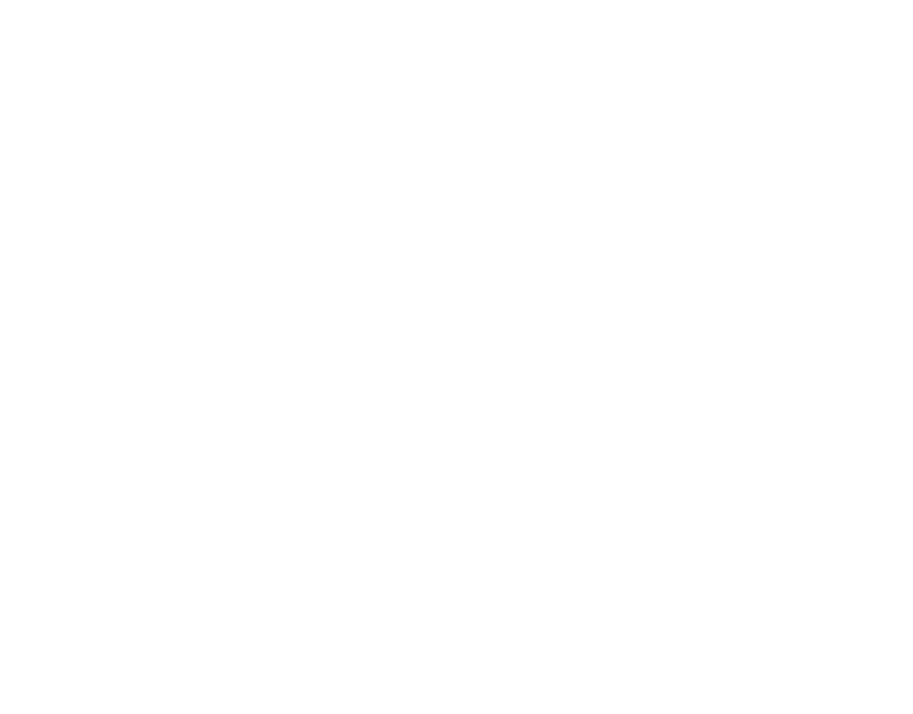
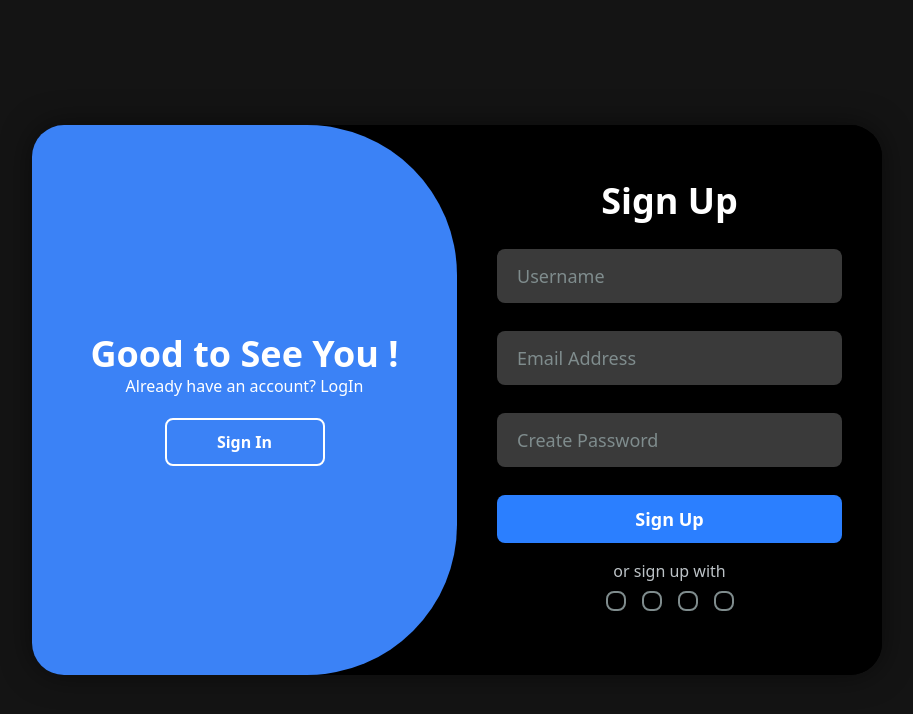
Before and after one commit to Harshwardhan199/SageAI, a React app in the folder frontend/: page /loginSignUp in a window 1280 px wide. Before the commit this address had no page. Shown: the top 714 px of the page, without its empty margins (183-1096 px from the left). Built offline with nearby package versions, Linux system fonts and the light colour scheme; the HTML template or start-up script is replaced by a standard one.

Commit message:
Added LoginSignup component and configured routing

```diff
--- a/frontend/src/App.jsx
+++ b/frontend/src/App.jsx
@@ -1,5 +1,6 @@
 import { BrowserRouter as Router, Routes, Route } from "react-router-dom";
 import Home from "./components/home";
+import LoginSignUp from "./components/loginSignUp.jsx";
 
 function App() {
   return (
@@ -7,6 +8,7 @@
       <Router>
         <Routes>
           <Route path="/" element={<Home />} />
+          <Route path="/loginSignUp" element={<LoginSignUp />} />
         </Routes>
       </Router>
     </>
--- /dev/null
+++ b/frontend/src/components/loginSignUp.jsx
@@ -0,0 +1,165 @@
+import { useState } from "react";
+
+export default function LoginSignup() {
+
+  const [loginMode, setLoginMode] = useState(false);
+
+  return (
+    <div className="flex items-center justify-center w-screen h-screen bg-[#141414]">
+
+      {/* {Main Container} */}
+      <div className={`relative w-[850px] h-[550px] bg-black m-5 rounded-4xl shadow-[0_0_30px_rgba(0,0,0,0.5)] overflow-hidden transition-all duration-600 ease-in-out`}>
+
+        {/* LOGIN FORM */}
+        <div className={`absolute w-1/2 h-full bg-black flex items-center text-center p-10 z-[1] transition-all duration-600 ease-in-out ${loginMode ? "right-1/2 opacity-100 pointer-events-auto" : "right-0 opacity-0 pointer-events-none"}`}>
+
+          <form className="w-full">
+            <h1 className="text-4xl text-white font-bold -mt-2 mb-2">Sign In</h1>
+
+            <input type="text" name="fakeuser" autoComplete="username" style={{ display: "none" }} />
+            <input type="password" name="fakepass" autoComplete="current-password" style={{ display: "none" }} />
+
+            <div className="relative my-7">
+              <input
+                type="text"
+                placeholder="Username or Email"
+                autoComplete="off"
+                className="w-full py-[13px] pr-[50px] pl-5 bg-[#3a3a3a] rounded-lg text-lg text-white font-medium placeholder-[#7f8c8d] outline-none"
+              />
+
+
+              <i className="bx bxs-user absolute right-5 top-1/2 -translate-y-1/2 text-xl text-gray-500"></i>
+            </div>
+
+            <div className="relative my-7">
+              <input
+                type="password"
+                placeholder="Password"
+                required
+                className="w-full py-[13px] pr-[50px] pl-5 bg-[#3a3a3a] rounded-lg text-lg text-white placeholder-[#7f8c8d] outline-none"
+              />
+              <i className="bx bxs-lock-alt absolute right-5 top-1/2 -translate-y-1/2 text-xl text-gray-500"></i>
+            </div>
+
+            <div className="-mt-4 mb-4">
+              <a href="#" className="text-sm text-white">
+                Reset Password ?
+              </a>
+            </div>
+
+            <button className="w-full h-12 bg-blue-500 rounded-lg shadow-md text-white font-semibold text-lg">
+              Sign In
+            </button>
+
+            <p className="text-[#bdc3c7] mt-4">or sign in with</p>
+
+            <div className="flex justify-center mt-2 text-white">
+              {["google", "facebook", "github", "linkedin"].map((icon) => (
+                <a
+                  key={icon}
+                  className="inline-flex p-2 border-2 border-[#7f8c8d] rounded-lg text-2xl mx-2"
+                >
+                  <i className={`bx bxl-${icon}`}></i>
+                </a>
+              ))}
+            </div>
+          </form>
+
+        </div>
+
+        {/* REGISTER FORM */}
+        <div className={`absolute right-0 w-1/2 h-full bg-black flex items-center text-center p-10 z-[1] transition-all duration-600 ease-in-out ${loginMode ? "opacity-0 pointer-events-none" : "opacity-100 pointer-events-auto"}`}>
+
+          <form className="w-full">
+            <h1 className="text-4xl text-white font-bold -mt-2 mb-2">Sign Up</h1>
+
+            <div className="relative my-7">
+              <input
+                type="text"
+                placeholder="Username"
+                required
+                className="w-full py-[13px] pr-[50px] pl-5 bg-[#3a3a3a] rounded-lg text-lg text-white placeholder-[#7f8c8d] outline-none"
+              />
+              <i className="bx bxs-user absolute right-5 top-1/2 -translate-y-1/2 text-xl text-gray-500"></i>
+            </div>
+
+            <div className="relative my-7">
+              <input
+                type="email"
+                placeholder="Email Address"
+                required
+                className="w-full py-[13px] pr-[50px] pl-5 bg-[#3a3a3a] rounded-lg text-lg text-white placeholder-[#7f8c8d] outline-none"
+              />
+              <i className="bx bxs-envelope absolute right-5 top-1/2 -translate-y-1/2 text-xl text-gray-500"></i>
+            </div>
+
+            <div className="relative my-7">
+              <input
+                type="password"
+                placeholder="Create Password"
+                required
+                className="w-full py-[13px] pr-[50px] pl-5 bg-[#3a3a3a] rounded-lg text-lg text-white placeholder-[#7f8c8d] outline-none"
+              />
+              <i className="bx bxs-lock-alt absolute right-5 top-1/2 -translate-y-1/2 text-xl text-gray-500"></i>
+            </div>
+
+            <button className="w-full h-12 bg-blue-500 rounded-lg shadow-md text-white font-semibold text-lg">
+              Sign Up
+            </button>
+
+            <p className="text-[#bdc3c7] mt-4">or sign up with</p>
+
+            <div className="flex justify-center mt-2 text-white">
+              {["google", "facebook", "github", "linkedin-square"].map((icon) => (
+                <a
+                  key={icon}
+                  className="inline-flex p-2 border-2 border-[#7f8c8d] rounded-lg text-2xl mx-2"
+                >
+                  <i className={`bx bxl-${icon}`}></i>
+                </a>
+              ))}
+            </div>
+
+          </form>
+
+        </div>
+
+        {/* TOGGLE BOX */}
+        <div className="absolute w-full h-full overflow-hidden">
+
+          {/* BLUE SLIDING BACKGROUND */}
+          <div className={`absolute w-[300%] h-full bg-[#3B82F6] rounded-[150px] z-2 transition-all duration-1000 ease-in-out ${loginMode ? "left-[50%] " : "left-[-250%]"}`}></div>
+
+          {/* LEFT PANEL */}
+          <div
+            className={`absolute flex flex-col justify-center items-center w-1/2 h-full text-white z-3 transition-all duration-800 ease-in-out ${loginMode ? "left-[-50%] " : "left-0"}`}>
+            <h1 className="text-4xl font-bold">Good to See You !</h1>
+            <p className="mb-5">Already have an account? LogIn</p>
+            <button
+              className="w-40 h-12 bg-transparent border-2 border-white text-white font-semibold rounded-lg"
+              onClick={() => setLoginMode(true)}
+            >
+              Sign In
+            </button>
+          </div>
+
+          {/* RIGHT PANEL */}
+          <div
+            className={`absolute flex flex-col justify-center items-center w-1/2 h-full text-white z-[3] transition-all duration-800 ease-in-out ${loginMode ? "right-0" : "right-[-50%]"}`}>
+            <h1 className="text-4xl font-bold">Welcome !</h1>
+            <p className="mb-5">Don't have an account? Create New</p>
+            <button
+              className="w-40 h-12 bg-transparent border-2 border-white text-white font-semibold rounded-lg"
+              onClick={() => setLoginMode(false)}
+            >
+              Sign Up
+            </button>
+          </div>
+
+        </div>
+
+      </div>
+
+    </div>
+  );
+}
```
